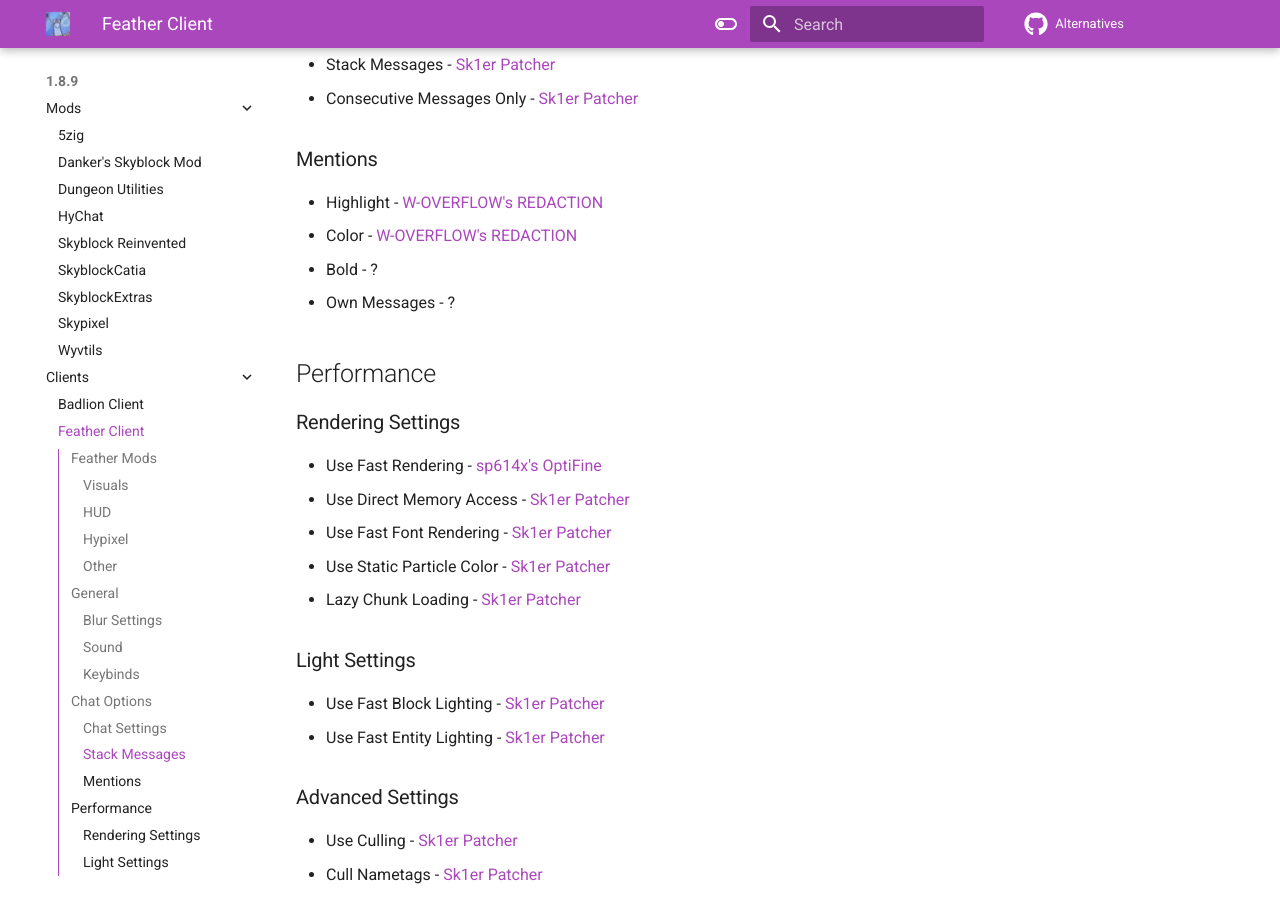
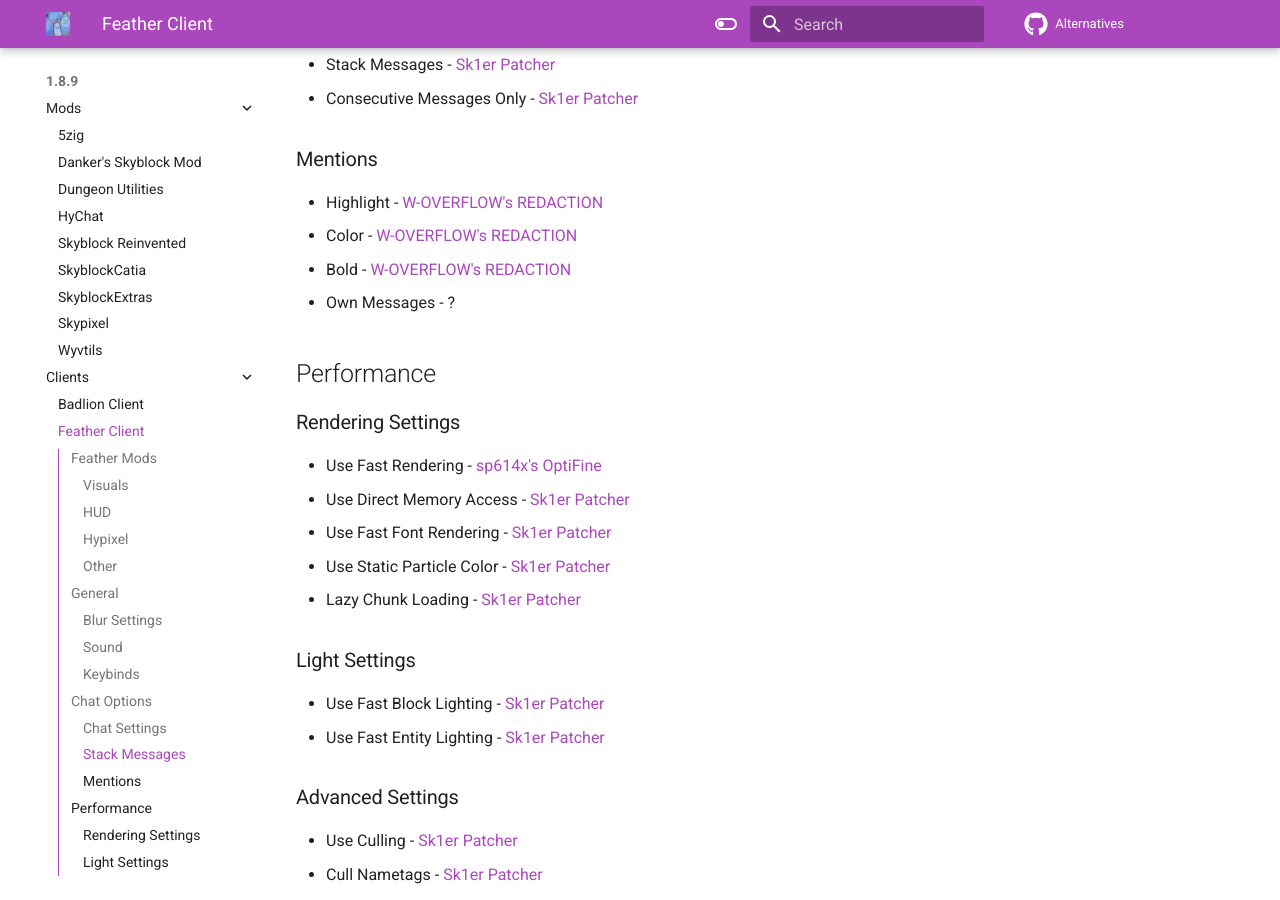
Before and after one commit to MicrocontrollersDev/Alternatives, an MkDocs documentation site: the page built from docs/1.8.9/feather_client.md, in a window 1280 px wide and 900 px high, scrolled down 2873 px. Built offline with MkDocs 1.6.1 and Material for MkDocs 9.7.7, drawn with Linux system fonts in a browser that asks for light colours; comment, search, counter and statistics services are not loaded.

Commit message:
Update feather_client.md

```diff
--- a/docs/1.8.9/feather_client.md
+++ b/docs/1.8.9/feather_client.md
@@ -98,7 +98,7 @@
 
 * Highlight - [W-OVERFLOW's REDACTION](https://github.com/W-OVERFLOW/REDACTION)
 * Color - [W-OVERFLOW's REDACTION](https://github.com/W-OVERFLOW/REDACTION)
-* Bold - ?
+* Bold - [W-OVERFLOW's REDACTION](https://github.com/W-OVERFLOW/REDACTION)
 * Own Messages - ?
 
 ## Performance
```
